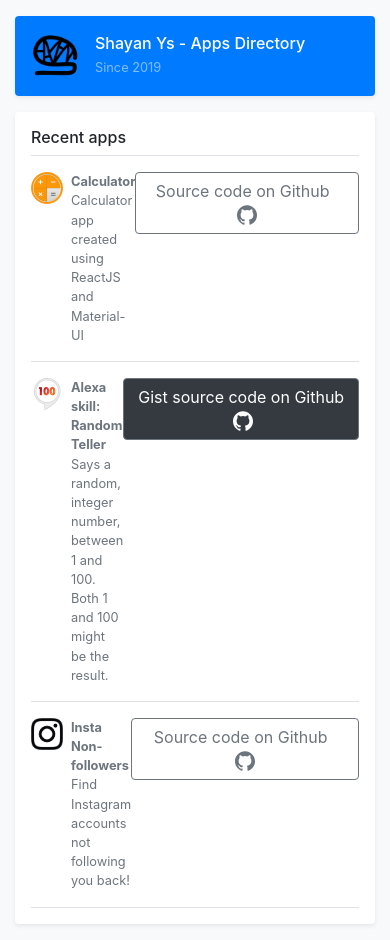
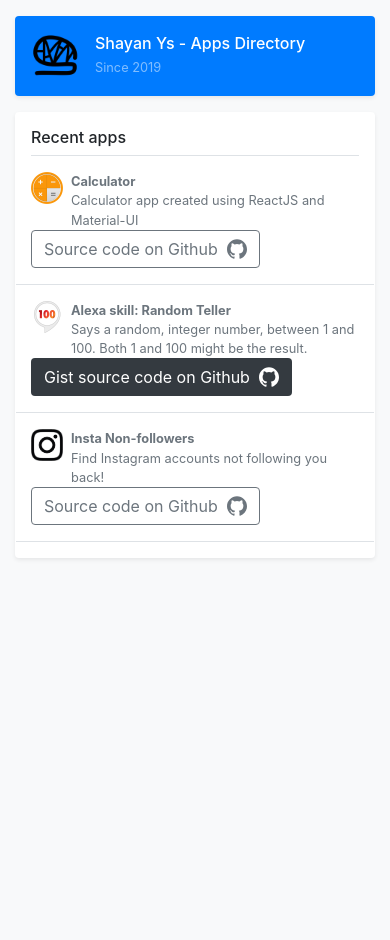
Before and after one commit to shayan-ys/porfolio-apps, a plain HTML site: page index.html in a window 390 px wide. After the commit the page ends 844 px from the top, so only its background shows below. Drawn offline with nearby package versions, Linux system fonts and the light colour scheme.

Commit message:
Responsive medias + navbar in non-followers JS provided

```diff
--- a/index.html
+++ b/index.html
@@ -69,46 +69,65 @@
 
             <div class="my-3 p-3 bg-white rounded shadow-sm">
                 <h6 class="border-bottom border-gray pb-2 mb-0">Recent apps</h6>
-                <div class="media text-muted pt-3 border-bottom border-gray">
+
+                <div class="row pt-3 pb-3 border-bottom border-gray">
+                    <div class="col-auto mr-auto">
+                        <div class="media text-muted">
                             <a href="calculator/">
                                 <img class="bd-placeholder-img mr-2 rounded" src="calculator/favicon.ico" width="32" height="32" focusable="false" role="img" aria-label="Placeholder: 32x32" />
                             </a>
-                    <a href="calculator/" class="media-body pb-3 mb-0 small lh-125">
+                            <a href="calculator/" class="media-body mb-0 small lh-125">
                                 <strong class="d-block text-gray-dark">Calculator</strong>
                                 Calculator app created using ReactJS and Material-UI
                             </a>
+                        </div>
+                    </div>
+                    <div class="col-auto">
                         <a href="https://github.com/shayan-ys/JS-calculator" class="btn btn-outline-secondary" tabindex="-1" role="button" aria-disabled="true">
                             Source code on Github
                             &nbsp;<svg width="20" height="20" style="margin-top: -3px;" xmlns="http://www.w3.org/2000/svg" viewBox="0 0 512 499.36" role="img" focusable="false"><title>GitHub</title><path fill="currentColor" fill-rule="evenodd" d="M256 0C114.64 0 0 114.61 0 256c0 113.09 73.34 209 175.08 242.9 12.8 2.35 17.47-5.56 17.47-12.34 0-6.08-.22-22.18-.35-43.54-71.2 15.49-86.2-34.34-86.2-34.34-11.64-29.57-28.42-37.45-28.42-37.45-23.27-15.84 1.73-15.55 1.73-15.55 25.69 1.81 39.21 26.38 39.21 26.38 22.84 39.12 59.92 27.82 74.5 21.27 2.33-16.54 8.94-27.82 16.25-34.22-56.84-6.43-116.6-28.43-116.6-126.49 0-27.95 10-50.8 26.35-68.69-2.63-6.48-11.42-32.5 2.51-67.75 0 0 21.49-6.88 70.4 26.24a242.65 242.65 0 0 1 128.18 0c48.87-33.13 70.33-26.24 70.33-26.24 14 35.25 5.18 61.27 2.55 67.75 16.41 17.9 26.31 40.75 26.31 68.69 0 98.35-59.85 120-116.88 126.32 9.19 7.9 17.38 23.53 17.38 47.41 0 34.22-.31 61.83-.31 70.23 0 6.85 4.61 14.81 17.6 12.31C438.72 464.97 512 369.08 512 256.02 512 114.62 397.37 0 256 0z"/></svg>
                         </a>
                     </div>
-                <div class="media text-muted pt-3 border-bottom border-gray">
+                </div>
+                <div class="row pt-3 pb-3 border-bottom border-gray">
+                    <div class="col-auto mr-auto">
+                        <div class="media text-muted">
                             <a href="https://www.amazon.com/dp/B07ZCZ2YQ9">
                                 <img class="bd-placeholder-img mr-2 rounded" src="random-teller/logo.png" width="32" height="32" focusable="false" role="img" aria-label="Placeholder: 32x32" />
                             </a>
-                    <a href="https://www.amazon.com/dp/B07ZCZ2YQ9" class="media-body pb-3 mb-0 small lh-125">
+                            <a href="https://www.amazon.com/dp/B07ZCZ2YQ9" class="media-body mb-0 small lh-125">
                                 <strong class="d-block text-gray-dark">Alexa skill: Random Teller</strong>
                                 Says a random, integer number, between 1 and 100. Both 1 and 100 might be the result.
                             </a>
-                    <a href="https://gist.github.com/shayan-ys/57a7fcc7bb4d8609d71acda02571191a" class="btn btn-outline-secondary bg-dark text-white" tabindex="-1" role="button" aria-disabled="true">
+                        </div>
+                    </div>
+                    <div class="col-auto">
+                        <a href="https://gist.github.com/shayan-ys/57a7fcc7bb4d8609d71acda02571191a" class="btn bg-dark text-white" tabindex="-1" role="button" aria-disabled="true">
                             Gist source code on Github
                             &nbsp;<svg width="20" height="20" style="margin-top: -3px;" xmlns="http://www.w3.org/2000/svg" viewBox="0 0 512 499.36" role="img" focusable="false"><title>GitHub</title><path fill="currentColor" fill-rule="evenodd" d="M256 0C114.64 0 0 114.61 0 256c0 113.09 73.34 209 175.08 242.9 12.8 2.35 17.47-5.56 17.47-12.34 0-6.08-.22-22.18-.35-43.54-71.2 15.49-86.2-34.34-86.2-34.34-11.64-29.57-28.42-37.45-28.42-37.45-23.27-15.84 1.73-15.55 1.73-15.55 25.69 1.81 39.21 26.38 39.21 26.38 22.84 39.12 59.92 27.82 74.5 21.27 2.33-16.54 8.94-27.82 16.25-34.22-56.84-6.43-116.6-28.43-116.6-126.49 0-27.95 10-50.8 26.35-68.69-2.63-6.48-11.42-32.5 2.51-67.75 0 0 21.49-6.88 70.4 26.24a242.65 242.65 0 0 1 128.18 0c48.87-33.13 70.33-26.24 70.33-26.24 14 35.25 5.18 61.27 2.55 67.75 16.41 17.9 26.31 40.75 26.31 68.69 0 98.35-59.85 120-116.88 126.32 9.19 7.9 17.38 23.53 17.38 47.41 0 34.22-.31 61.83-.31 70.23 0 6.85 4.61 14.81 17.6 12.31C438.72 464.97 512 369.08 512 256.02 512 114.62 397.37 0 256 0z"/></svg>
                         </a>
                     </div>
-                <div class="media text-muted pt-3 border-bottom border-gray">
+                </div>
+                <div class="row pt-3 pb-3 border-bottom border-gray">
+                    <div class="col-auto mr-auto">
+                        <div class="media text-muted">
                             <a href="insta-non-followers/">
                                 <img class="bd-placeholder-img mr-2 rounded" src="insta-non-followers/logo.png" width="32" height="32" focusable="false" role="img" aria-label="Placeholder: 32x32" />
                             </a>
-                    <a href="insta-non-followers/" class="media-body pb-3 mb-0 small lh-125">
+                            <a href="insta-non-followers/" class="media-body mb-0 small lh-125">
                                 <strong class="d-block text-gray-dark">Insta Non-followers</strong>
                                 Find Instagram accounts not following you back!
                             </a>
+                        </div>
+                    </div>
+                    <div class="col-auto">
                         <a href="https://github.com/shayan-ys/insta-non-followers" class="btn btn-outline-secondary" tabindex="-1" role="button" aria-disabled="true">
                             Source code on Github
                             &nbsp;<svg width="20" height="20" style="margin-top: -3px;" xmlns="http://www.w3.org/2000/svg" viewBox="0 0 512 499.36" role="img" focusable="false"><title>GitHub</title><path fill="currentColor" fill-rule="evenodd" d="M256 0C114.64 0 0 114.61 0 256c0 113.09 73.34 209 175.08 242.9 12.8 2.35 17.47-5.56 17.47-12.34 0-6.08-.22-22.18-.35-43.54-71.2 15.49-86.2-34.34-86.2-34.34-11.64-29.57-28.42-37.45-28.42-37.45-23.27-15.84 1.73-15.55 1.73-15.55 25.69 1.81 39.21 26.38 39.21 26.38 22.84 39.12 59.92 27.82 74.5 21.27 2.33-16.54 8.94-27.82 16.25-34.22-56.84-6.43-116.6-28.43-116.6-126.49 0-27.95 10-50.8 26.35-68.69-2.63-6.48-11.42-32.5 2.51-67.75 0 0 21.49-6.88 70.4 26.24a242.65 242.65 0 0 1 128.18 0c48.87-33.13 70.33-26.24 70.33-26.24 14 35.25 5.18 61.27 2.55 67.75 16.41 17.9 26.31 40.75 26.31 68.69 0 98.35-59.85 120-116.88 126.32 9.19 7.9 17.38 23.53 17.38 47.41 0 34.22-.31 61.83-.31 70.23 0 6.85 4.61 14.81 17.6 12.31C438.72 464.97 512 369.08 512 256.02 512 114.62 397.37 0 256 0z"/></svg>
                         </a>
                     </div>
                 </div>
+            </div>
         </main>
     </body>
 </html>
--- a/insta-non-followers/index.html
+++ b/insta-non-followers/index.html
@@ -17,7 +17,7 @@
     </style>
 </head>
 <body>
-    <nav class="navbar navbar-expand-lg navbar-light" style="background-color: #f8b107;">
+    <nav class="navbar navbar-expand-lg navbar-light text-center" style="background-color: #f8b107;">
         <a class="navbar-brand" href="#">
             <svg aria-label="Instagram" class="d-inline-block align-top" fill="#262626" height="30" viewBox="0 0 48 48" width="30"><path d="M13.86.13A17 17 0 008 1.26 11 11 0 003.8 4 12.22 12.22 0 001 8.28 18 18 0 00-.11 14.1c-.13 2.55-.13 3.38-.13 9.9s0 7.32.13 9.9A18 18 0 001 39.72 11.43 11.43 0 003.8 44 12.17 12.17 0 008 46.74a17.75 17.75 0 005.82 1.13c2.55.13 3.38.13 9.9.13s7.32 0 9.9-.13a17.82 17.82 0 005.83-1.13A11.4 11.4 0 0043.72 44a11.94 11.94 0 002.78-4.24 17.7 17.7 0 001.13-5.82c.13-2.55.13-3.38.13-9.9s0-7.32-.13-9.9a17 17 0 00-1.13-5.86A11.31 11.31 0 0043.72 4a12.13 12.13 0 00-4.23-2.78A17.82 17.82 0 0033.66.13C31.11 0 30.28 0 23.76 0s-7.31 0-9.9.13m.2 43.37a13.17 13.17 0 01-4.47-.83 7.25 7.25 0 01-2.74-1.79 7.25 7.25 0 01-1.79-2.74 13.23 13.23 0 01-.83-4.47c-.1-2.52-.13-3.28-.13-9.7s0-7.15.13-9.7a12.78 12.78 0 01.83-4.44 7.37 7.37 0 011.79-2.75A7.35 7.35 0 019.59 5.3a13.17 13.17 0 014.47-.83c2.52-.1 3.28-.13 9.7-.13s7.15 0 9.7.13a12.78 12.78 0 014.44.83 7.82 7.82 0 014.53 4.53 13.12 13.12 0 01.83 4.44c.13 2.51.13 3.27.13 9.7s0 7.15-.13 9.7a13.23 13.23 0 01-.83 4.47 7.9 7.9 0 01-4.53 4.53 13 13 0 01-4.44.83c-2.51.1-3.28.13-9.7.13s-7.15 0-9.7-.13m19.63-32.34a2.88 2.88 0 102.88-2.88 2.89 2.89 0 00-2.88 2.88M11.45 24a12.32 12.32 0 1012.31-12.35A12.33 12.33 0 0011.45 24m4.33 0a8 8 0 118 8 8 8 0 01-8-8"></path></svg>
             Non-Followers</a>
@@ -76,5 +76,8 @@
 
     <script src="fetch-insta-pages.js"></script>
     <script src="process-non-followers.js"></script>
+    <script src="https://code.jquery.com/jquery-3.3.1.slim.min.js" integrity="sha384-q8i/X+965DzO0rT7abK41JStQIAqVgRVzpbzo5smXKp4YfRvH+8abtTE1Pi6jizo" crossorigin="anonymous"></script>
+    <script src="https://cdnjs.cloudflare.com/ajax/libs/popper.js/1.14.7/umd/popper.min.js" integrity="sha384-UO2eT0CpHqdSJQ6hJty5KVphtPhzWj9WO1clHTMGa3JDZwrnQq4sF86dIHNDz0W1" crossorigin="anonymous"></script>
+    <script src="https://stackpath.bootstrapcdn.com/bootstrap/4.3.1/js/bootstrap.min.js" integrity="sha384-JjSmVgyd0p3pXB1rRibZUAYoIIy6OrQ6VrjIEaFf/nJGzIxFDsf4x0xIM+B07jRM" crossorigin="anonymous"></script>
 </body>
 </html>
```
Lines whose indentation alone changed are shown as unchanged.
